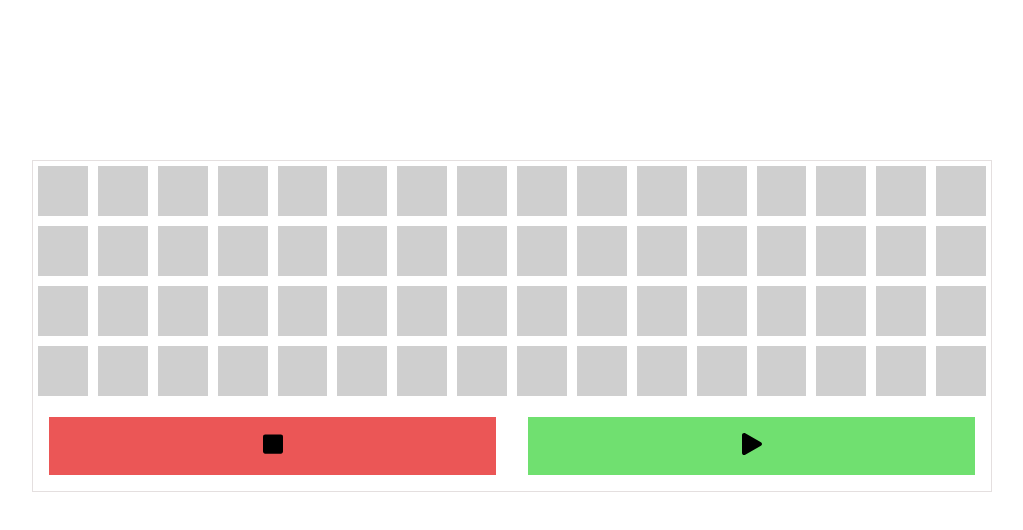
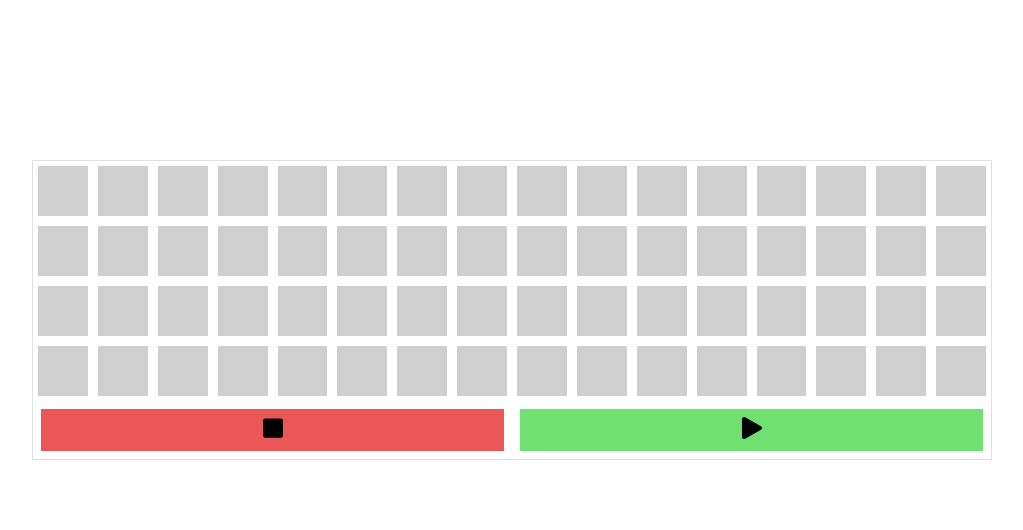
Before and after one commit to hvdson/tone-js-sandbox, a React (Create React App) app: page / in a window 1280 px wide. Shown: the top 530 px of the page, without its empty margins (128-1151 px from the left). Built offline with nearby package versions, Linux system fonts and the light colour scheme.

Commit message:
dried up conditional statement at renderflexitem

```diff
--- a/src/App.css
+++ b/src/App.css
@@ -61,12 +61,12 @@
 
 .play-button {
   flex: 1;
-  margin: 1rem;
+  margin: 0.5rem;
   background-color: rgb(112, 224, 112);
 }
 
 .stop-button {
   flex: 1;
-  margin: 1rem;
+  margin: 0.5rem;
   background-color: rgb(235, 86, 86);
 }
--- a/src/components/Grid.jsx
+++ b/src/components/Grid.jsx
@@ -40,9 +40,11 @@ export default class Grid extends Component {
     if (this.state.transportGrid[instr][pos] === OFF) {
       currGrid[instr][pos] = 1;
       this.setState({transportGrid: currGrid});
+      console.log(this.state);
     } else {
       currGrid[instr][pos] = 0;
       this.setState({ transportGrid: currGrid });
+      console.log(this.state);
     }
   }
 
@@ -56,15 +58,17 @@ export default class Grid extends Component {
     return (
       <div className="flex-container">
         {Array.apply(null, this.state.transportGrid.kick).map((i, idx) => {
-          if (this.state.transportGrid[instr][idx] === 1) {
-            return <div id={`${instr}-${idx}`} className="flex-item grid-on" onClick={this._handleClick.bind(this)}></div>
-          } else {
-            return <GridItem instr={instr} idx={idx} toggle={this.state.transportGrid[instr][idx]} _handleClick={this._handleClick.bind(this)}/>
-          }
+          return <GridItem instr={instr} idx={idx} toggle={this.state.transportGrid[instr][idx]} _handleClick={this._handleClick.bind(this)} />
         })}
       </div>
     )
   }
+
+//   if(this.state.transportGrid[instr][idx] === 1) {
+//   return <div id={`${instr}-${idx}`} className="flex-item grid-on" onClick={this._handleClick.bind(this)}></div>
+// } else {
+//   return <GridItem instr={instr} idx={idx} toggle={this.state.transportGrid[instr][idx]} _handleClick={this._handleClick.bind(this)} />
+// }
 
   render() {
     return (
@@ -91,7 +95,6 @@ export default class Grid extends Component {
 }
 
 class GridItem extends Component {
-
   _handleToggle = () => {
     if (this.props.toggle === ON) {
       return 'flex-item grid-on';
```
